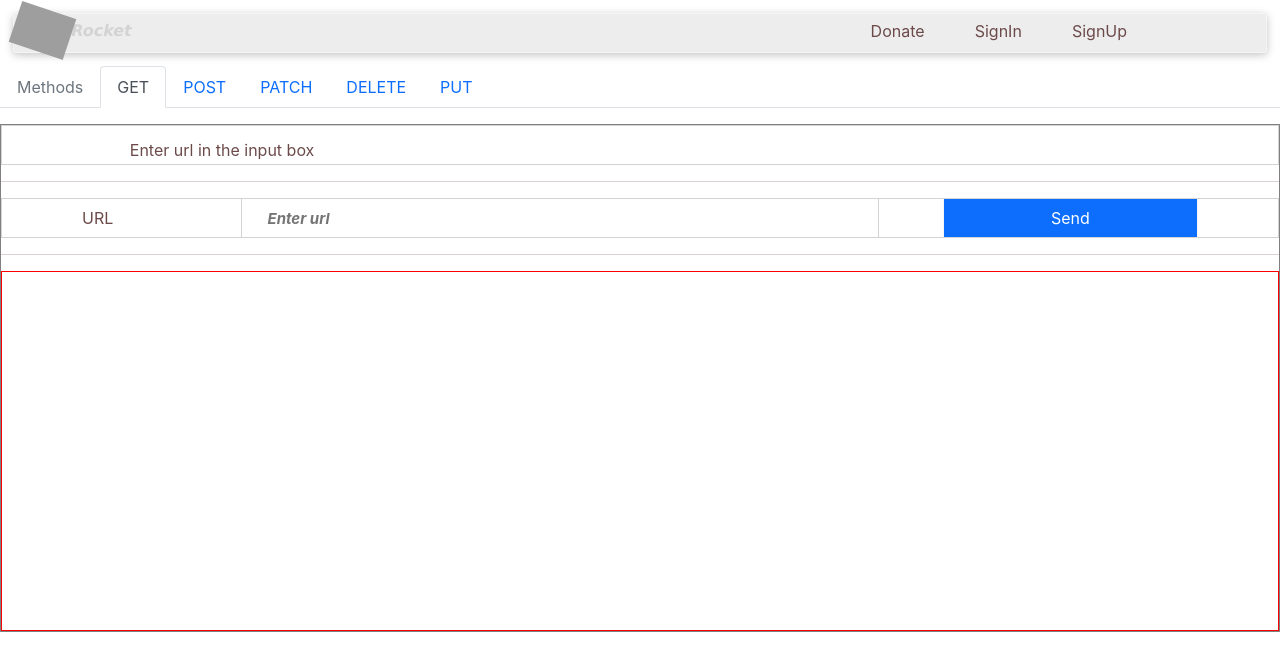
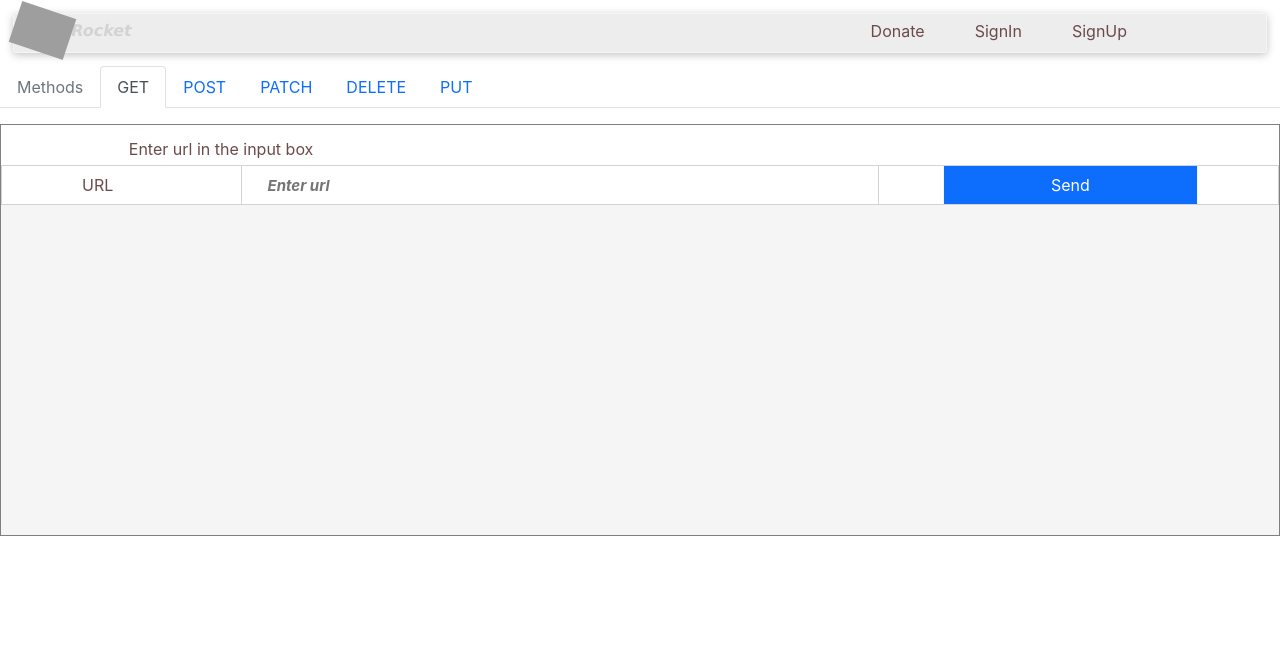
Before and after one commit to shahnawaz8/rocket-app, a React (Create React App) app: page /tab in a window 1280 px wide. Shown: the top 670 px of the page. Built offline with nearby package versions, Linux system fonts and the light colour scheme; grey boxes are pictures that could not be loaded.

Commit message:
get method desin added

```diff
--- a/src/Components/HttpMethods/GET.css
+++ b/src/Components/HttpMethods/GET.css
@@ -3,9 +3,12 @@
     margin: 0;
     padding: 0;
 }
+/* .getContainer>div{
+    margin-bottom: 5px;
+} */
 .getEmptyArea{
     height: 40px;
-    border: 1px solid lightgrey;
+    /* border: 1px solid lightgrey; */
     text-align: left;
     padding-left: 10%;
     padding-top: 1%;
@@ -42,7 +45,8 @@ span{
     margin-right: 10%;
 }
 .getResponse{
-    border: 1px solid red;
-    min-height:360px;
+    /* border: 1px solid red; */
+    min-height:330px;
     overflow-y: scroll;
+    background-color: whitesmoke;
 }
--- a/src/Components/HttpMethods/GET.jsx
+++ b/src/Components/HttpMethods/GET.jsx
@@ -8,13 +8,13 @@ export const GET = () => {
             <div className='getEmptyArea'>
                 {urlIn?urlIn:'Enter url in the input box'}
             </div>
-            <hr />
+            {/* <hr /> */}
             <div className='getInput'>
                 <span>URL</span>
                 <input type="text" onChange={(e)=>setUrlIn(e.target.value)} className='getRealIntput' placeholder='Enter url'/>
                 <button className='getbtn'>Send</button>
             </div>
-            <hr />
+            {/* <hr /> */}
             <div className='getResponse'>
 
             </div>
```
